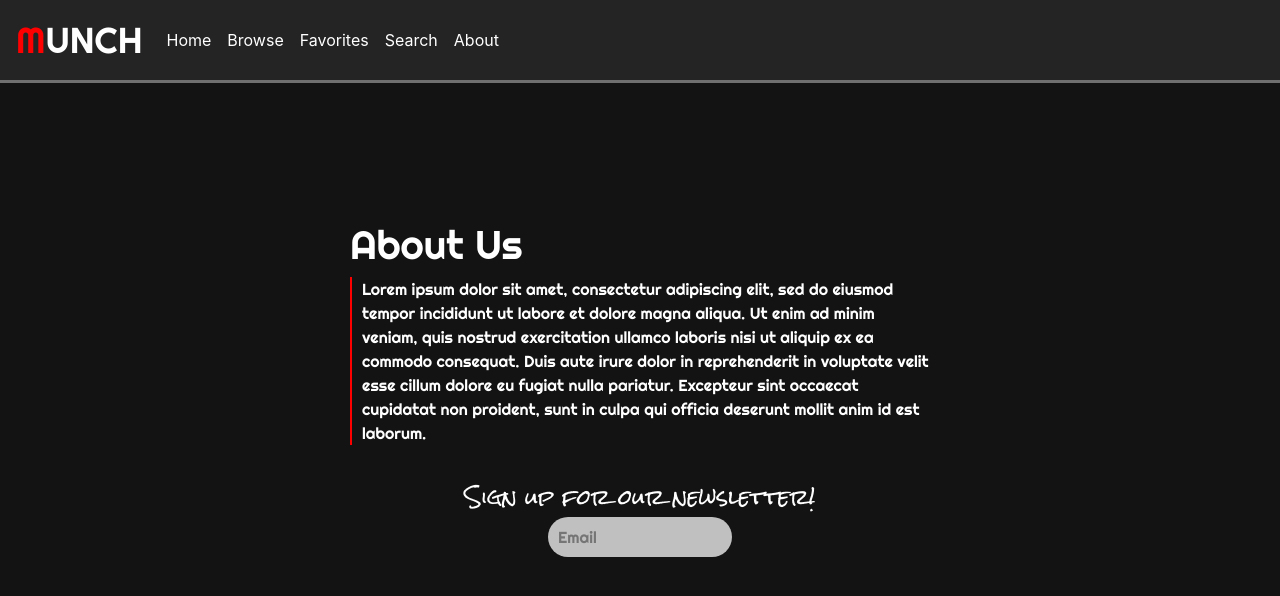
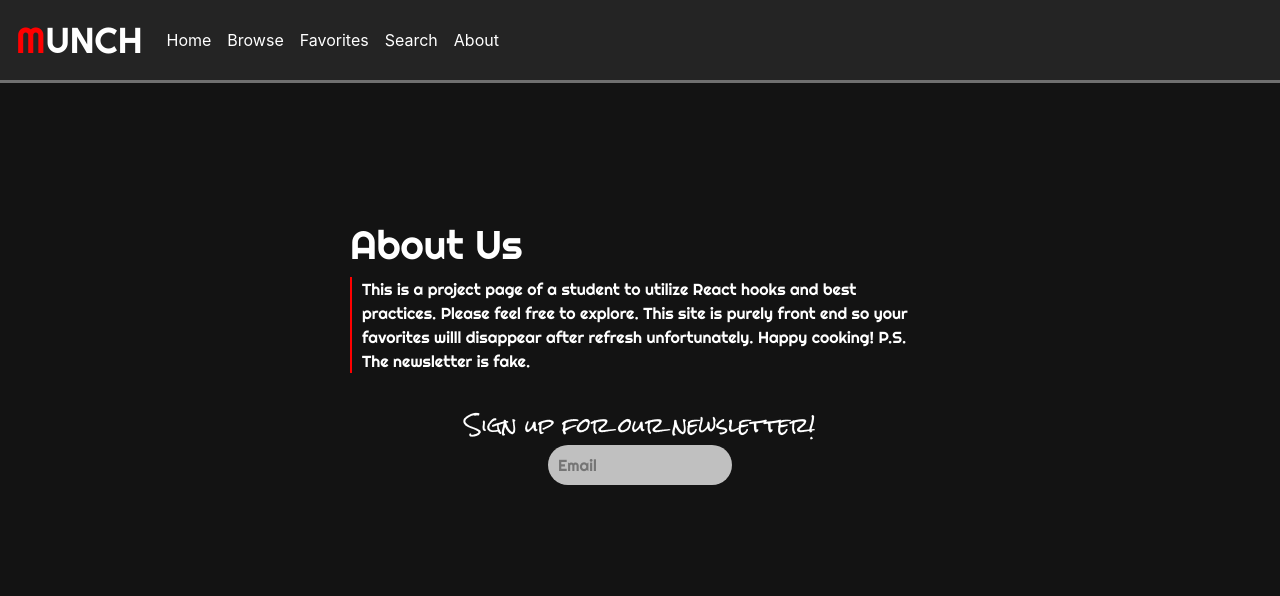
Before and after one commit to zanegriffin/recipe_app, a React (Create React App) app: page /about in a window 1280 px wide. Shown: the top 596 px of the page. Built offline with nearby package versions, Linux system fonts and the light colour scheme.

Commit message:
added info to about

```diff
--- a/src/components/About/About.js
+++ b/src/components/About/About.js
@@ -6,7 +6,7 @@ const About = () => {
     return(
         <div className='about'>
             <h1>About Us</h1>
-            <p>Lorem ipsum dolor sit amet, consectetur adipiscing elit, sed do eiusmod tempor incididunt ut labore et dolore magna aliqua. Ut enim ad minim veniam, quis nostrud exercitation ullamco laboris nisi ut aliquip ex ea commodo consequat. Duis aute irure dolor in reprehenderit in voluptate velit esse cillum dolore eu fugiat nulla pariatur. Excepteur sint occaecat cupidatat non proident, sunt in culpa qui officia deserunt mollit anim id est laborum. </p>
+            <p>This is a project page of a student to utilize React hooks and best practices. Please feel free to explore. This site is purely front end so your favorites willl disappear after refresh unfortunately. Happy cooking! P.S. The newsletter is fake.</p>
             <br/>
             <h5>Sign up for our newsletter!</h5>
             <input placeholder='Email'></input>
```
